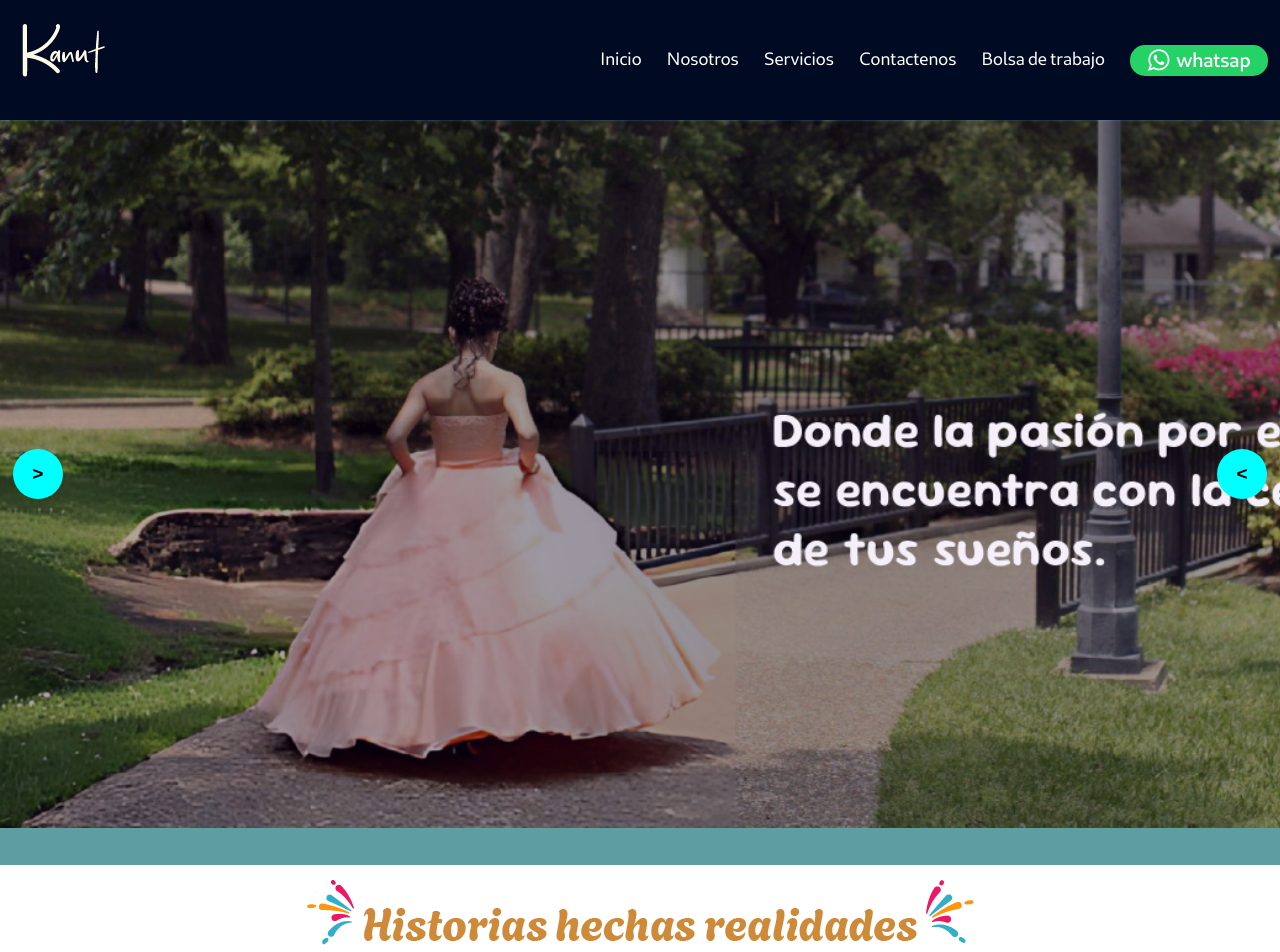
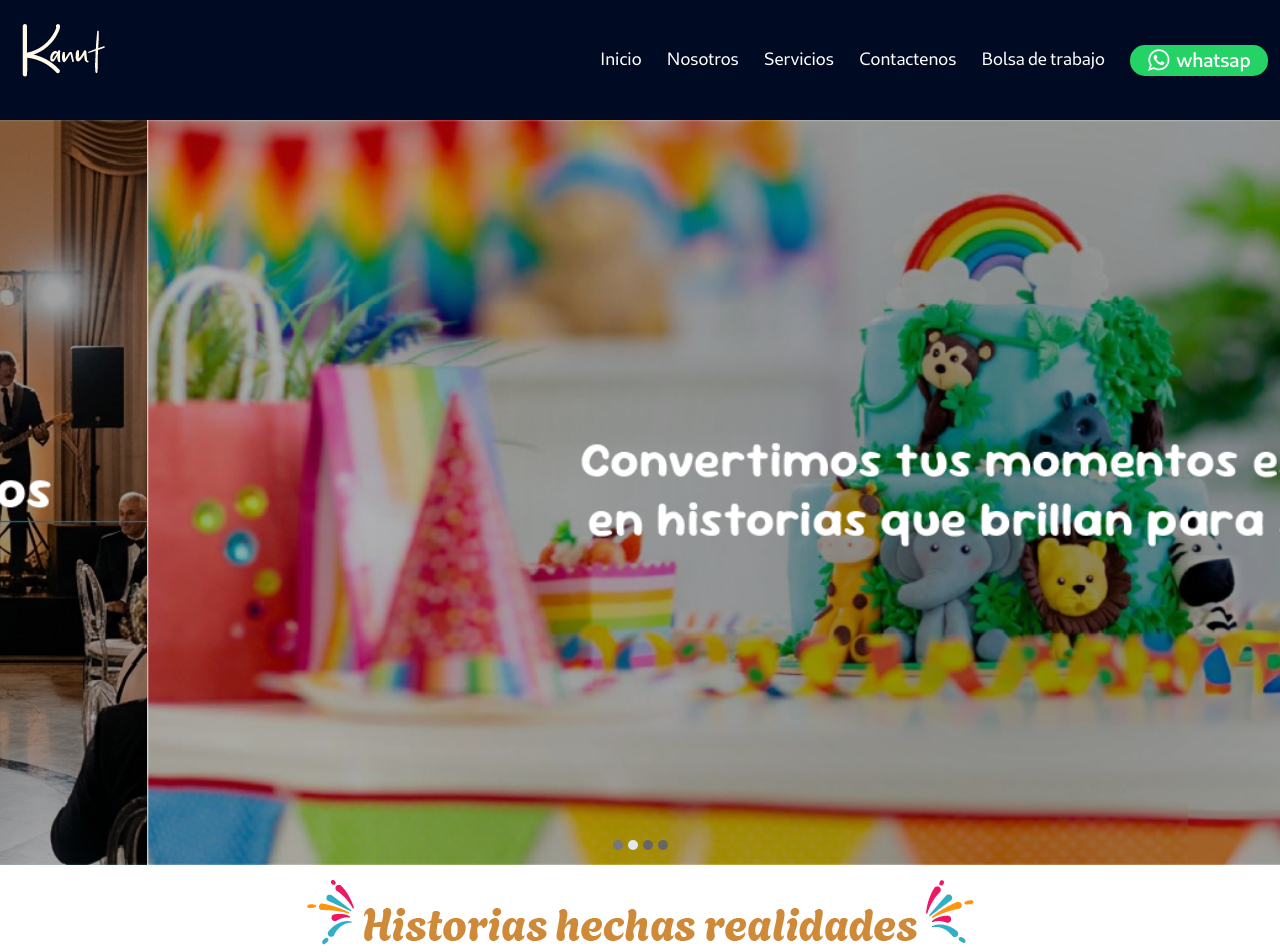
Before and after one commit to LordCheeng2012/kanut-agency-shows-production-v1, a React (Vite) app: page / in a window 1280 px wide. Shown: the top 952 px of the page. Built offline with nearby package versions, Linux system fonts and the light colour scheme; a web font is replaced by a local one.

Commit message:
add: se agrega actualizacion de carrusel , con manejo dinamico y handlers de avance de ventanas.

```diff
--- a/src/components/contents/cards/Card.css
+++ b/src/components/contents/cards/Card.css
@@ -1,14 +1,14 @@
 .card {
 /* position: relative; */
-  width: 100%;
-  padding: 20px;
+  width: 20%;
+  padding: 10px;
   height: 100%;
   color: white;
   text-align: center;
   display: flex;
   flex-direction: column;
   align-items: center;
-  background-color: aquamarine;
+  /* background-color: aquamarine; */
 }
 .content-card{
 height:90%;
--- a/src/components/contents/carousel/Carousel.css
+++ b/src/components/contents/carousel/Carousel.css
@@ -1,6 +1,6 @@
 .interface-options{
     width: 100%;
-    background-color: rgba(93, 103, 194, 0.74);
+    /* background-color: rgba(93, 103, 194, 0.74); */
     position: relative;
 }
 .interface-options> section.io-options {
@@ -8,14 +8,14 @@
     height: 100%;
     width: 100%;
     position: absolute;
-    z-index: 1;
+    /* ensure controls sit above potential overlays and receive pointer events */
+    z-index: 1000;
+    pointer-events: auto;
     display: flex;
     flex-direction: column;
-
-
 }
 .io-buttons{
-    background-color: rgba(90, 15, 160, 0.068);
+    /* background-color: rgba(90, 15, 160, 0.068); */
     height: 95%;
     display: flex;
     flex-direction: row;
@@ -24,10 +24,16 @@
     padding: 1%;
 }
 
+/* Ensure buttons accept pointer events and are above other content */
+.io-buttons{
+    z-index: 1001;
+    pointer-events: auto;
+}
+
 
 .io-buttons button{
-    height: 50px;
-    width: 50px;
+    height: 40px;
+    width: 40px;
     padding: 0;
     display: flex;
     justify-content: center;
@@ -40,19 +46,35 @@
     line-height: 1;
     background: transparent;
     border: none;
-    background-color: aqua;
+    background-color: var(--segondary-or);
 }
 
 .io-buttons button h1{
     margin: 0;
     padding: 0;
-    font-size: 1.2rem;
+    font-size: 2.2rem;
     line-height: 1;
     display: block;
 }
 .status-items{
     height: 5%;
-    background-color: cadetblue;
+    /* background-color: rgb(18, 70, 72); */
+    display: flex;
+    flex-direction: row;
+    padding: 20px;
+    gap: 5px;
+    justify-content: center;
+    align-items: center;
+}
+.status-items  div  {
+    background-color: var(--primary-griss);
+    border-radius: 30px;
+    height: 10px;
+    width: 10px;
+    transition: background-color 1s ease;
+}
+.next-item-transition{
+    background-color: aliceblue !important;
 }
 .carousel {
     height: 100%;
@@ -63,7 +85,7 @@
     flex-direction: column;
     align-items: start;
     justify-content: center;
-    overflow: auto;
+    overflow: hidden;
     /* padding: 5%; */
     width: 100%;
     position: absolute;
@@ -78,8 +100,8 @@
    /* gap: 5px; */
    height: 100%;
    width: 400%;
-
-   animation: slice-animation 10s alternate infinite ease-in-out;
+   transition: margin-left 1s;
+   /* animation: slice-animation 10s alternate infinite ease-in-out; */
 }
 .carousel-content li {
     /* background-color: rgb(206, 203, 203); */
@@ -88,7 +110,6 @@
     width: 100%;
 
 }
-
 
 @keyframes slice-animation {
     /*
@@ -108,39 +129,30 @@
     0%{
      margin-left: 0%;
 
-
     }
     20%{
     margin-left: 0%;
-
     }
 
     25%{
     margin-left: -100%;
-
     }
     45%{
     margin-left: -100%;
-
     }
 
     50%{
      margin-left: -200%;
-
     }
     70%{
      margin-left: -200%;
-
     }
 
     75%{
      margin-left: -300%;
-
     }
     100%{
     margin-left: -300%;
-
     }
 
-
 }
--- a/src/components/contents/carousel/Carousel.js
+++ b/src/components/contents/carousel/Carousel.js
@@ -1,3 +1,92 @@
-export const LoadItemsDefault = ()=>{
+export const toogleItems = ()=>{
+    const carousel = document.querySelector(`.carousel-content`);
+    if(!carousel) return;
+    const carouselItems = Array.from(document.querySelectorAll(`.carousel-content  li`));
+    const  onlyDefault = carouselItems.filter((i)=> i.className.includes("background"));
+    let waitForStart = 3000;
+    const totalItems = onlyDefault.length;
 
+    const animation = ()=>{
+        let back = totalItems - 1;
+        let forward = 0;
+        setInterval(()=>{
+             let isEnd = totalItems <= forward ; /*  4 == 4 */
+             let value = isEnd ? `-${back}00` :`-${forward}00`; /* back*/
+             //para los cuadros el primero es 0
+             carousel.setAttribute("style",`margin-left:  ${value}%`); /* -300%*/
+             if (isEnd) back--; else forward++;
+             next(isEnd ? back + 1 : forward); // para los items el primero es 1 , recien sumado
+             if(back == 0)  {
+                forward = 0;
+                back = totalItems -1;
+            };
+
+        },waitForStart);
+    }
+    const next = (i=1)=>{
+            if(!i) return ;
+            const currentItem = document.querySelector(`.status-items > div:nth-child(${i})`);
+            const beforeItem = document.querySelector(`.status-items > div:nth-child(${i-1})`);
+            const nextItem = document.querySelector(`.status-items > div:nth-child(${i+1})`);
+                if(beforeItem) beforeItem.classList.remove("next-item-transition");
+                if(nextItem) nextItem.classList.remove("next-item-transition");
+                if(currentItem) currentItem.classList.add("next-item-transition");
+            return ;
+    }
+   animation();
 }
+
+// Helper: get current index from inline style (percent). Returns integer index (0-based)
+const _getCurrentIndex = (carousel)=>{
+    if(!carousel) return 0;
+    const ml = carousel.style.marginLeft || '0%';
+    const percentMatch = ml.toString().match(/(-?\d+)%/);
+    if(percentMatch) return Math.abs(parseInt(percentMatch[1],10))/100 || 0;
+    // fallback: try computed style (may be in px)
+    const comp = window.getComputedStyle(carousel).marginLeft;
+    const pxMatch = comp.toString().match(/(-?\d+)px/);
+    if(pxMatch){
+        const parent = carousel.parentElement;
+        const parentWidth = parent ? parent.clientWidth : 1;
+        const px = parseInt(pxMatch[1],10);
+        const percent = Math.round((Math.abs(px) / parentWidth) * 100);
+        return Math.floor(percent/100);
+    }
+    return 0;
+}
+
+const _updateStatusByIndex = (index)=>{
+    const i = index + 1; // status items are 1-based
+    const currentItem = document.querySelector(`.status-items[data-active = "false"] > div:nth-child(${i})`);
+    const beforeItem = document.querySelector(`.status-items[data-active = "false"] > div:nth-child(${i-1})`);
+    const nextItem = document.querySelector(`.status-items[data-active = "false"] > div:nth-child(${i+1})`);
+    if(beforeItem) beforeItem.classList.remove("next-item-transition");
+    if(nextItem) nextItem.classList.remove("next-item-transition");
+    if(currentItem) currentItem.classList.add("next-item-transition");
+}
+
+export const moveNext = ()=>{
+    const carousel = document.querySelector(`.carousel-content[data-active = "false"]`);
+    if(!carousel) return;
+     console.log(carousel);
+    const items = Array.from(carousel.querySelectorAll('li'));
+    const total = items.length;
+    const currentIndex = _getCurrentIndex(carousel);
+    if(currentIndex >= total - 1) return; // already at end
+
+    const newIndex = currentIndex + 1;
+    carousel.style.marginLeft = `-${newIndex}00%`;
+    _updateStatusByIndex(newIndex);
+}
+
+export const movePrev = ()=>{
+   const carousel = document.querySelector(`.carousel-content[data-active = "false"]`);
+    if(!carousel) return;
+    console.log(carousel);
+    const currentIndex = _getCurrentIndex(carousel);
+    if(currentIndex <= 0) return; // already at start
+
+    const newIndex = currentIndex - 1;
+    carousel.style.marginLeft = `-${newIndex}00%`;
+    _updateStatusByIndex(newIndex);
+}
--- a/src/components/contents/carousel/Carousel.jsx
+++ b/src/components/contents/carousel/Carousel.jsx
@@ -1,33 +1,51 @@
+import { toogleItems, moveNext, movePrev } from './Carousel.js';
+import { useEffect } from 'react';
 import './Carousel.css';
-export const Carousel = ({Class=null, items =null}) => {
+export const Carousel = ({Class=null, items = null,isAuto = true}) => {
+
+  // No manual listeners or debug code here. Buttons use React onClick handlers below.
+
+    const agregateButtons = isAuto ? <></> : (
+    <>
+      <button type="button" className='button' data-action="prev" onClick={() => movePrev()}><h1>{`<`}</h1></button>
+      <button type="button" className='button' data-action="next" onClick={() => moveNext()}><h1>{`>`}</h1></button>
+    </>
+  );
+  const itemsCarousel = isAuto ?
+  <>
+  <div></div>
+  <div></div>
+  <div></div>
+  <div></div>
+  </>
+  :
+  items.map(()=><div></div>)
+
   return (
     <div className={`${Class ? Class : ''} interface-options`}>
 
       <section className='io-options'>
         <section className='io-buttons'>
-        <button className='button' ><h1>{`>`}</h1></button>
-        <button className='button' ><h1>{`<`}</h1></button>
+        {agregateButtons}
         </section>
-        <section className='status-items'>
-
+        <section className='status-items' data-active={`${isAuto}`}>
+             {itemsCarousel}
         </section>
       </section>
 
       <div className={`carousel`}>
-        <CarouselList items={items}></CarouselList>
+        <CarouselList items={items} isAuto = {isAuto}></CarouselList>
       </div>
 
     </div>
   )
 }
 
-export const CarouselList = ({
-  items=null
-}) => {
-
+export const CarouselList = ({items=null,isAuto = true}) => {
+  useEffect(()=>toogleItems())
   if(!items){
     return (
-    <ul className='carousel-content' >
+    <ul className='carousel-content' data-active = {`${isAuto}`} >
       <li className='background-boda'></li>
       <li className='background-party'></li>
       <li className='background-shows'></li>
@@ -40,8 +58,7 @@ export const CarouselList = ({
     if(items.length <= 3 ) css_config.animation = 'none';
 
  return (
-
-   <ul className='carousel-content' style={css_config}>
+   <ul className='carousel-content' data-active = {`${isAuto}`} style={css_config}>
     {items.map(item =>item)}
    </ul>
 
--- a/src/pages/about/About.css
+++ b/src/pages/about/About.css
@@ -6,6 +6,7 @@ height: 30%;
 background-image: url('../../assets/imgs/backgrounds/Etica.png');
 background-repeat: no-repeat;
 background-size: cover;
+background-color: black;
 }
 
 /*Preguntas frecuentes */
--- a/src/pages/home/comments/SectionComments.css
+++ b/src/pages/home/comments/SectionComments.css
@@ -16,13 +16,14 @@ width: 85%;
 padding: 3%;
 }
 .content-comments > div.carousel-coments{
-background-color: rgb(4, 15, 24);
+/* background-color: rgb(4, 15, 24); */
 height: 100%;
 }
 li.cc-item {
 display: flex;
 flex-direction: row;
 gap: 15px;
+justify-content: center;
 }
 
 .content-comments >li.cc-item > div {
--- a/src/pages/home/comments/SectionComments.jsx
+++ b/src/pages/home/comments/SectionComments.jsx
@@ -14,21 +14,23 @@ export const SectionComments = () => {
       alt="Kanulovers"
       className="cc-item"/>
 
-    <Carousel Class={'carousel-coments'}
+    <Carousel
+      Class={'carousel-coments'}
       items =
       {
          prepareItems().result.map((items)=>{
            return(
             <>
-          <li className="cc-item">
-              {
-              items.map(i=><Card data={{...i}}></Card>)
-              }
-          </li>
+              <li className="cc-item">
+                  {
+                  items.map(i=><Card data={{...i}}></Card>)
+                  }
+              </li>
            </>
            )
          })
-      }>
+      }
+      isAuto = {false}>
     </Carousel>
     </section>
   )
```
